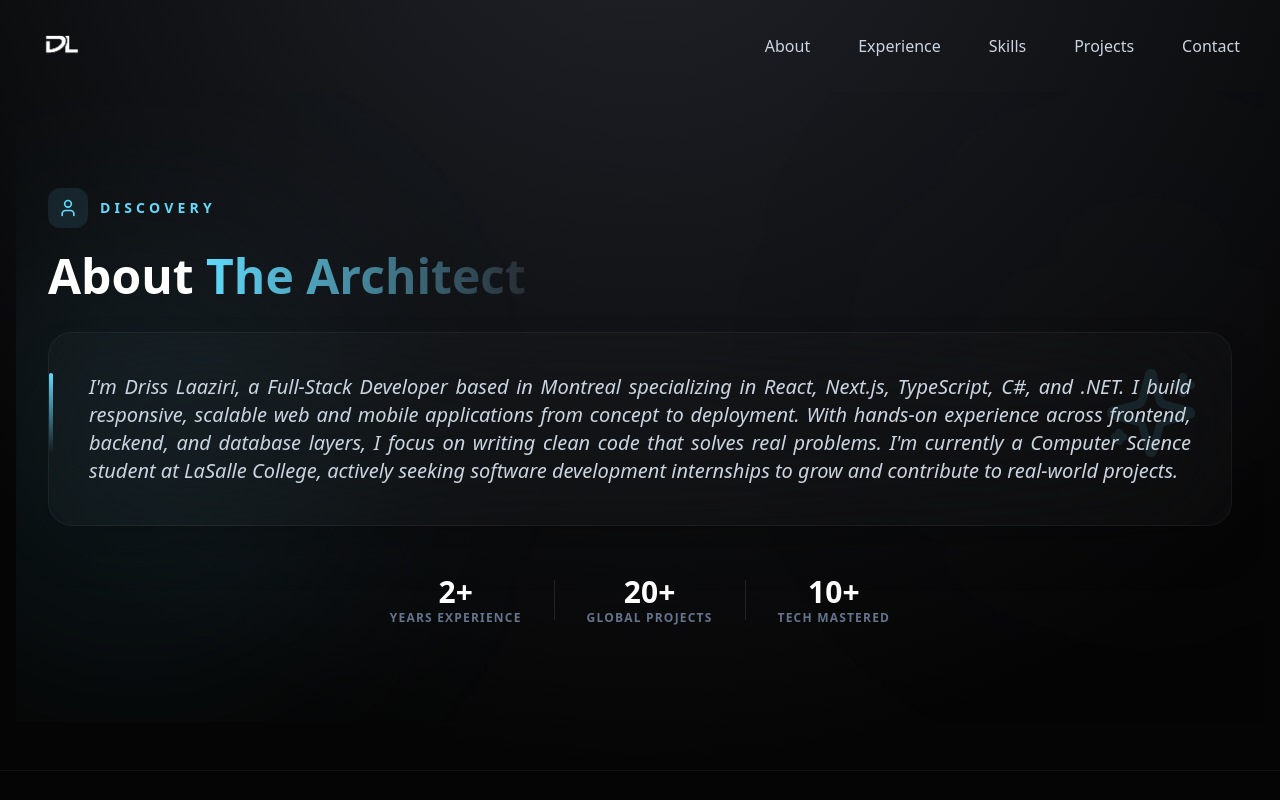
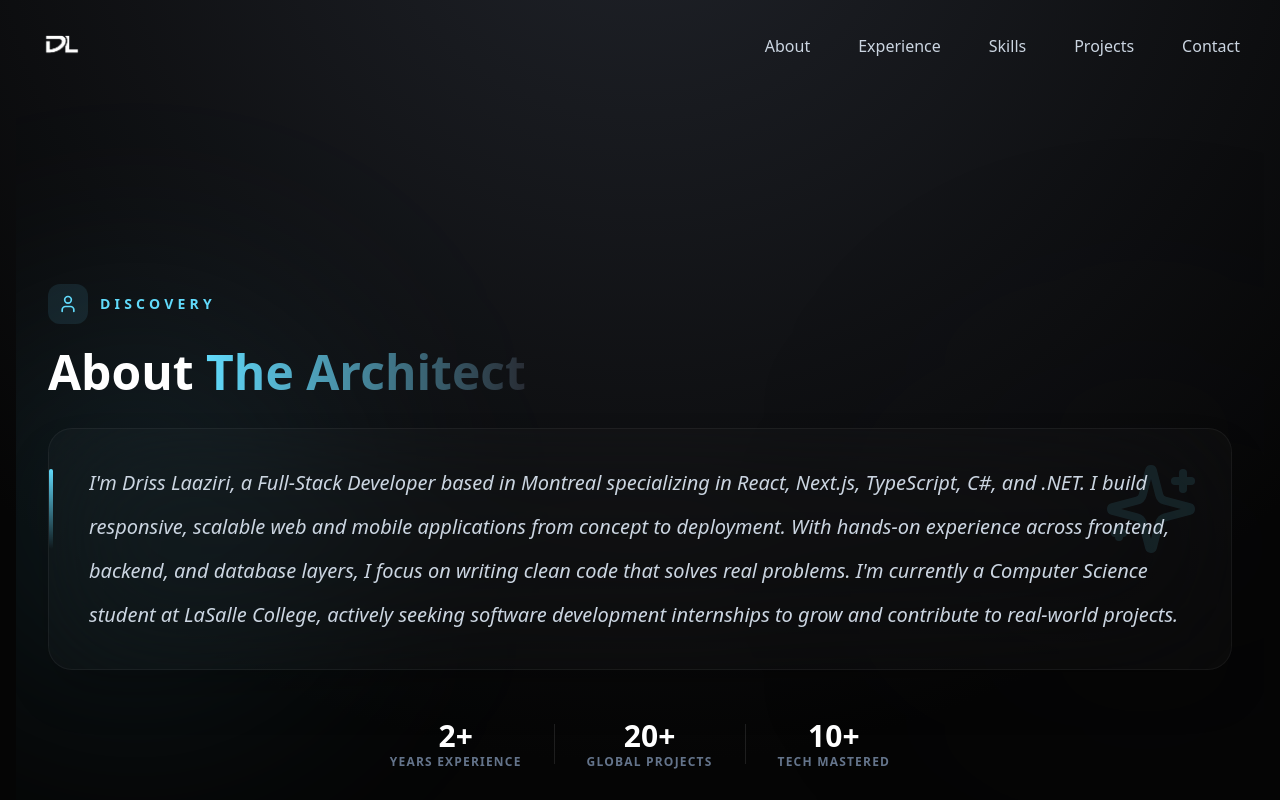
Before and after one commit to idriss112/personal-portfolio, a Next.js app: page /components/about in a window 1280 px wide. Shown: the top 800 px of the page. Built offline with nearby package versions, Linux system fonts and the light colour scheme.

Commit message:
Revert "fix: stabilize about text split animation layout"
This reverts commit 59b96d5e1eb1229e4712d78c365a2e38590754d0.

```diff
--- a/src/app/components/about/page.tsx
+++ b/src/app/components/about/page.tsx
@@ -1,5 +1,4 @@
 "use client";
-import { useRef } from "react";
 import { useGSAP } from "@gsap/react";
 import gsap from "gsap";
 import { ScrollTrigger } from "gsap/all";
@@ -7,15 +6,12 @@ import { SplitText } from "gsap/dist/SplitText";
 import { User, Sparkles } from "lucide-react";
 
 function About() {
-  const descriptionRef = useRef<HTMLDivElement>(null);
-
   useGSAP(() => {
-    if (!descriptionRef.current) return;
-
     gsap.registerPlugin(SplitText, ScrollTrigger);
 
-    const split = new SplitText(descriptionRef.current, {
-      type: "words",
+    const split = new SplitText(".about-description", {
+      type: "lines,words",
+      linesClass: "overflow-hidden",
     });
 
     gsap.from(split.words, {
@@ -26,17 +22,16 @@ function About() {
       duration: 1,
       ease: "power3.out",
       scrollTrigger: {
-        trigger: descriptionRef.current,
+        trigger: ".about-description",
         start: "top 85%",
         toggleActions: "play none none none",
       },
     });
 
-    return () => split.revert();
-  }, { dependencies: [], revertOnUpdate: true });
+  }, []);
 
   return (
-    <div id="about" className="relative py-16 lg:py-24 overflow-hidden">
+    <div id="about" className="relative py-24 lg:py-48 overflow-hidden">
       {/* Background Decorative Elements */}
       <div className="absolute top-1/4 -left-20 w-[400px] h-[400px] bg-[#61DAFB]/10 blur-[120px] rounded-full pointer-events-none" />
       <div className="absolute bottom-1/4 -right-20 w-[400px] h-[400px] bg-[#20232A]/10 blur-[120px] rounded-full pointer-events-none" />
@@ -65,10 +60,7 @@ function About() {
               <Sparkles className="w-24 h-24 text-[#61DAFB]" />
             </div>
 
-            <div
-              ref={descriptionRef}
-              className="about-description text-slate-300 text-lg lg:text-xl leading-relaxed text-justify font-medium italic"
-            >
+            <div className="about-description text-slate-300 text-lg lg:text-xl leading-relaxed text-justify space-y-4 font-medium italic">
               I&apos;m Driss Laaziri, a Full-Stack Developer based in Montreal
               specializing in React, Next.js, TypeScript, C#, and .NET. I
               build responsive, scalable web and mobile applications from
```
